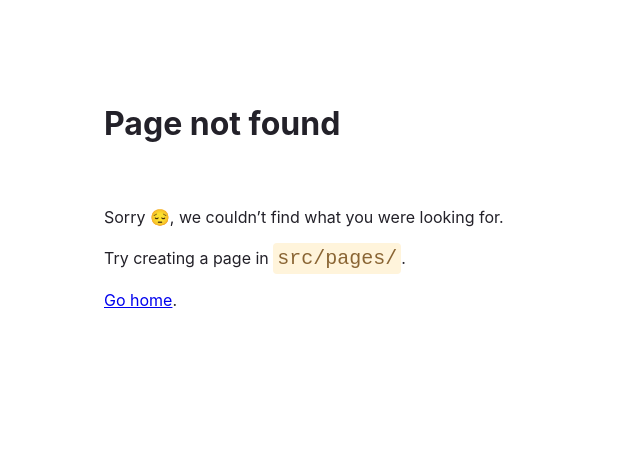
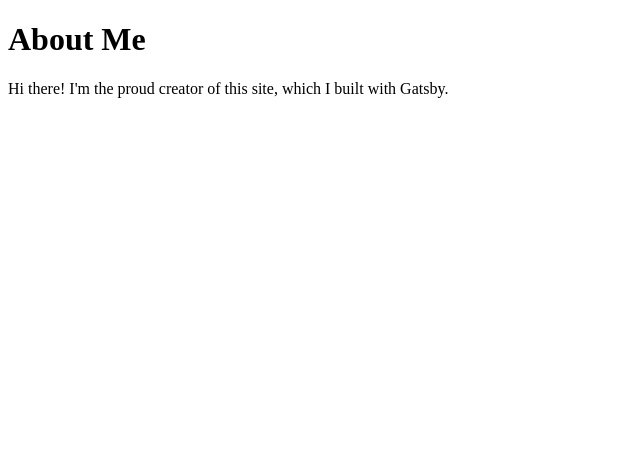
Before and after one commit to Meriem-coder/my-gatsby-site, a Gatsby site: page /about in a window 1280 px wide. Before the commit this address had no page. Shown: the whole page, without its empty margins (0-640 px from the left). Built offline with nearby package versions, Linux system fonts and the light colour scheme; Gatsby itself is replaced by a stand-in of ours.

Commit message:
Description de vos modifications

```diff
--- /dev/null
+++ b/src/pages/about.js
@@ -0,0 +1,16 @@
+// Step 1: Import React
+import * as React from 'react'
+
+// Step 2: Define your component
+const AboutPage = () => {
+  return (
+    <main>
+      <h1>About Me</h1>
+      <p>Hi there! I'm the proud creator of this site, which I built with Gatsby.</p>
+    </main>
+  )
+}
+export const Head = () => <title>About Me</title>
+
+// Step 3: Export your component
+export default AboutPage
--- a/src/pages/index.js
+++ b/src/pages/index.js
@@ -1,18 +1,17 @@
-// Step 1: Import React
 import * as React from 'react'
+import { Link } from 'gatsby'
 
-// Step 2: Define your component
 const IndexPage = () => {
   return (
     <main>
       <h1>Welcome to my Gatsby site!</h1>
+      <Link to="/about">About</Link><br/>
+      <a href="/about">About</a>
       <p>I'm making this by following the Gatsby Tutorial.</p>
     </main>
   )
 }
 
-// You'll learn about this in the next task, just copy it for now
 export const Head = () => <title>Home Page</title>
 
-// Step 3: Export your component
 export default IndexPage
```
